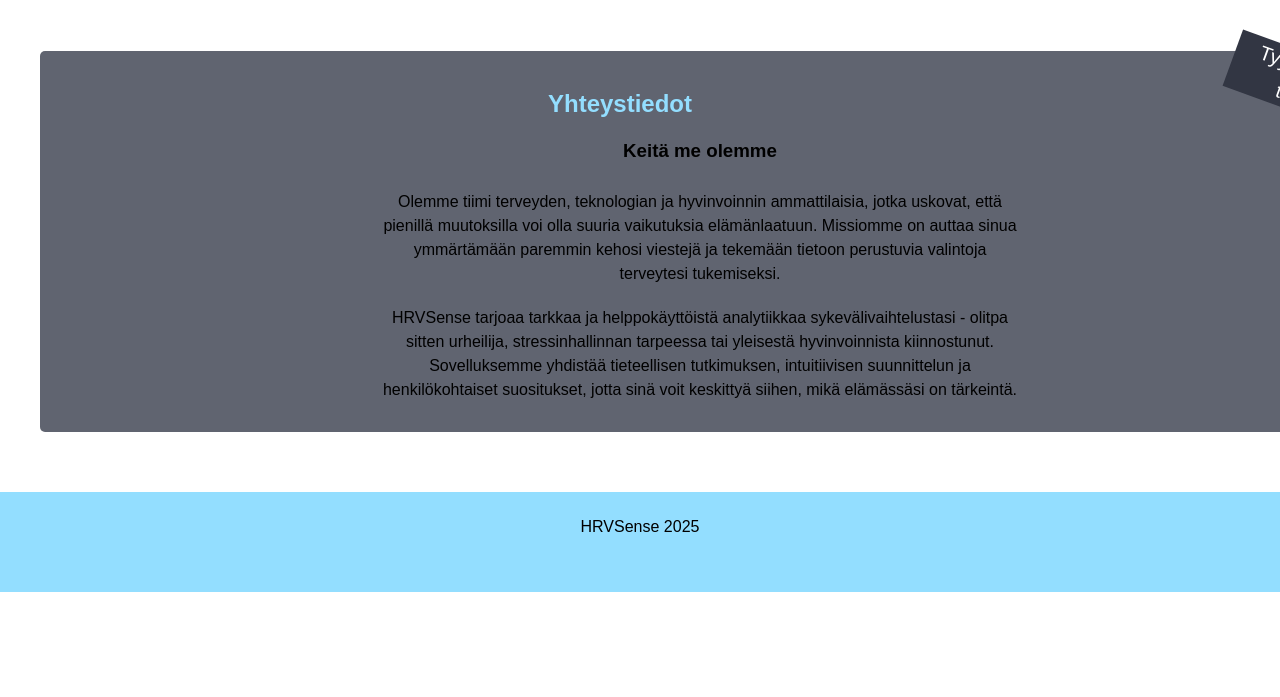
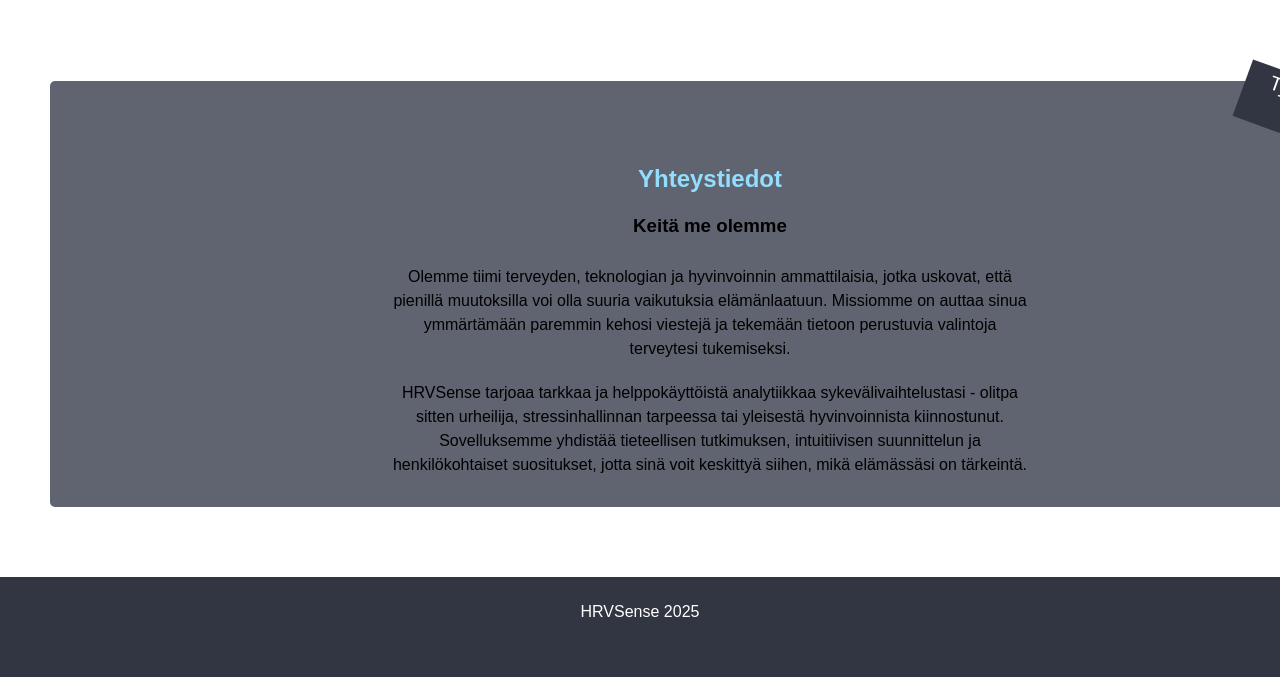
Before and after one commit to Nebonen/web-sovelluskehitys, a plain HTML site: page vk1/index.html in a window 1280 px wide. Shown: the part 181-878 px from the top of the page. Before the commit the page ends 800 px from the top, so only its background shows below. Drawn offline with Linux system fonts and the light colour scheme.

Commit message:
vk1 valmis

```diff
--- a/vk1/styles.css
+++ b/vk1/styles.css
@@ -18,6 +18,9 @@
 	padding: 10px 20px;
 	color: white;
 	text-align: center;
+	margin-bottom: 20px;
+	border-bottom-left-radius: 5px;
+	border-bottom-right-radius: 5px;
 }
 
 .navbar a {
@@ -56,7 +59,7 @@
 .contact {
 	display: inline-block;
 	width: 80rem;
-	margin: 40px;
+	margin: 50px;
 	padding: 20px;
 	background-color: #606470;
 	border-radius: 5px;
@@ -66,6 +69,7 @@
 
 .contact h2 {
 	display: block;
+	align-content: center;
 	color: #93deff;
 	margin-bottom: 15px;
 	margin-top: 15px;
@@ -98,8 +102,8 @@
 }
 
 .footer {
-	background-color: #93deff;
-	color: black;
+	background-color: #323643;
+	color: white;
 	padding: 10px 0;
 	margin: 20px 0px;
 	height: 5rem;
```
